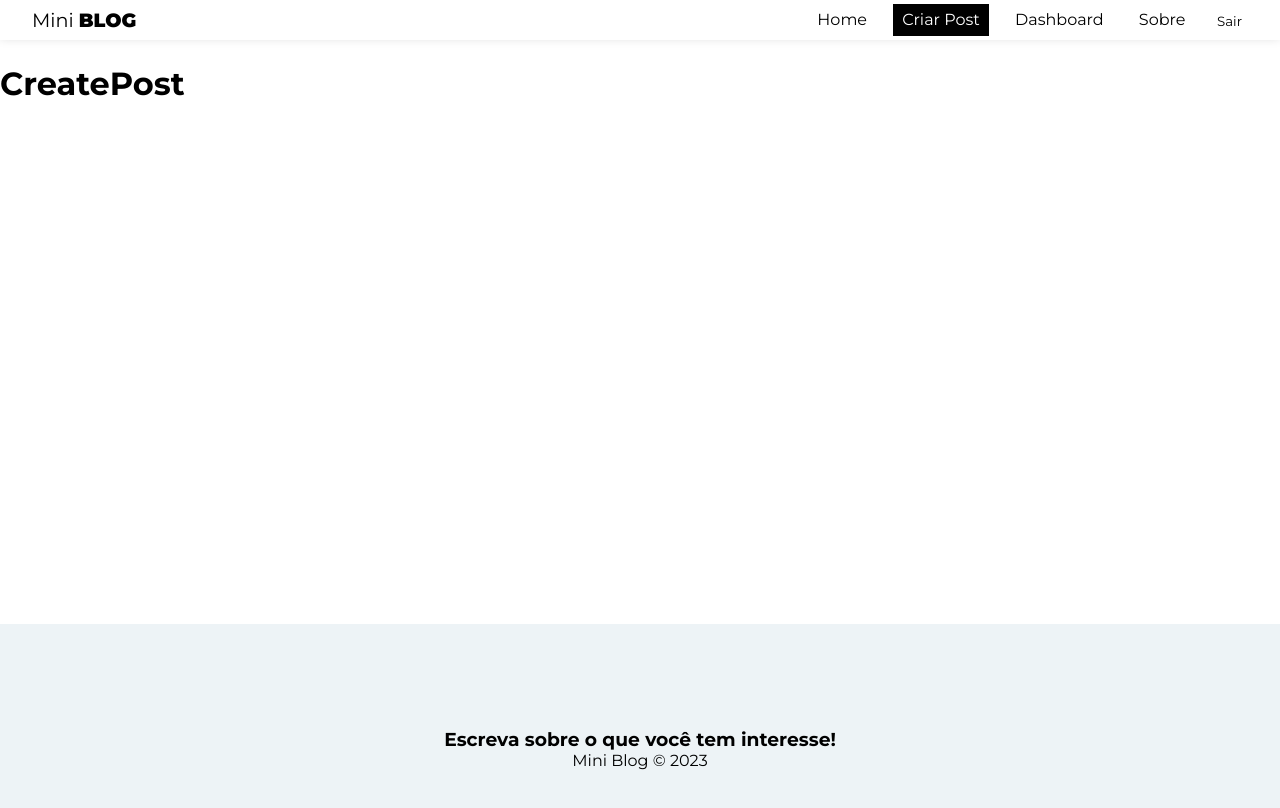
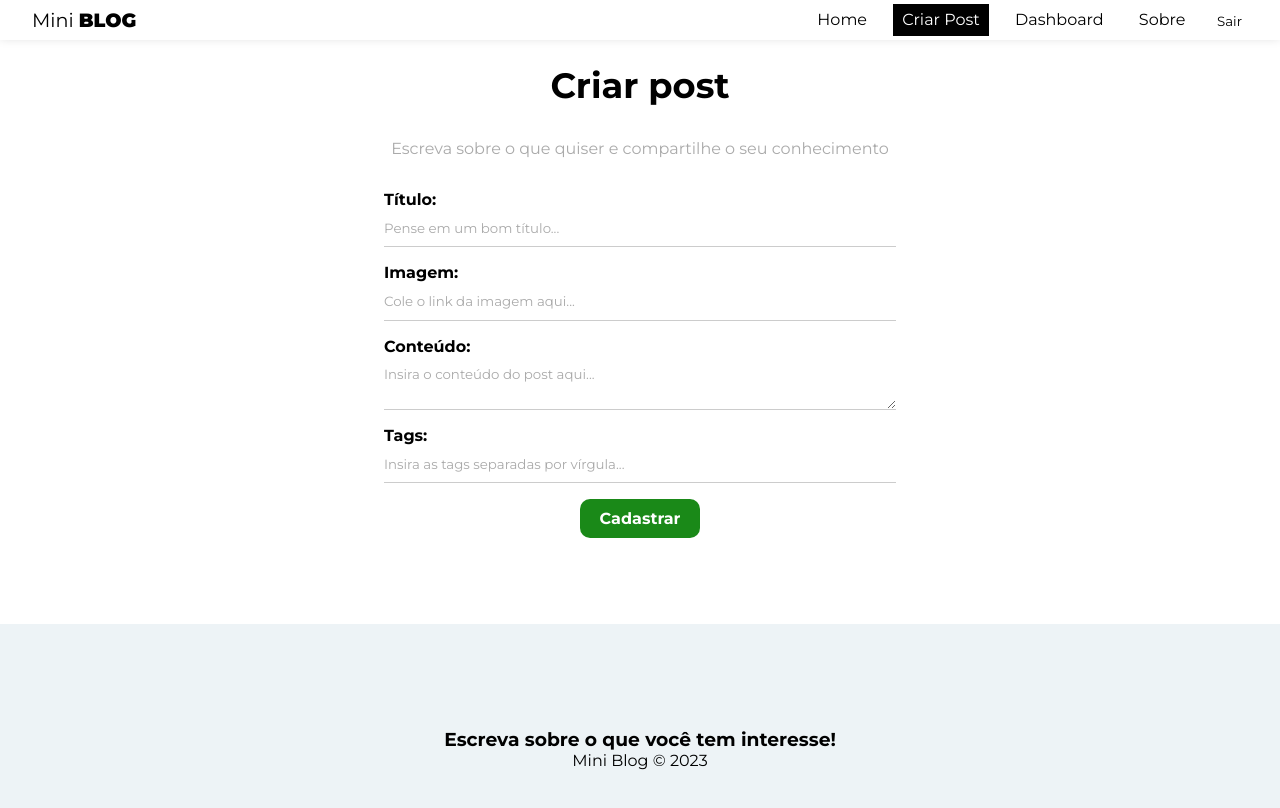
Before and after one commit to AntonioSabino/mini-blog-react, a React (Vite) app: page /posts/create in a window 1280 px wide. Shown: the top 808 px of the page. Built offline with nearby package versions, Linux system fonts and the light colour scheme; no server answers; sample sign-in values are in the browser's storage.

Commit message:
Adicionando estrutura da página CreatePost

```diff
--- a/src/pages/CreatePost/CreatePost.module.css
+++ b/src/pages/CreatePost/CreatePost.module.css
@@ -0,0 +1,12 @@
+.create_post {
+	text-align: center;
+}
+
+.create_post h2 {
+	font-size: 2.2em;
+}
+
+.create_post p {
+	color: #aaa;
+	margin: 2em;
+}
--- a/src/pages/CreatePost/index.tsx
+++ b/src/pages/CreatePost/index.tsx
@@ -1,7 +1,90 @@
+import styles from './CreatePost.module.css'
+import { useState } from 'react'
+
 const CreatePost = () => {
+	const [title, setTitle] = useState('')
+	const [image, setImage] = useState('')
+	const [content, setContent] = useState('')
+	const [tags, setTags] = useState('')
+	// const [formError, setFormError] = useState('')
+
+	const handleSubmit = (e: React.FormEvent<HTMLFormElement>) => {
+		e.preventDefault()
+	}
+
 	return (
-		<div>
-			<h1>CreatePost</h1>
+		<div className={styles.create_post}>
+			<h2>Criar post</h2>
+			<p>Escreva sobre o que quiser e compartilhe o seu conhecimento</p>
+			<form onSubmit={handleSubmit}>
+				<label>
+					<span>Título:</span>
+					<input
+						type='text'
+						name='title'
+						required
+						placeholder='Pense em um bom título...'
+						value={title}
+						onChange={(e) => setTitle(e.target.value)}
+					/>
+				</label>
+				<label>
+					<span>Imagem:</span>
+					<input
+						type='text'
+						name='image'
+						required
+						placeholder='Cole o link da imagem aqui...'
+						value={image}
+						onChange={(e) => setImage(e.target.value)}
+					/>
+				</label>
+				<label>
+					<span>Conteúdo:</span>
+					<textarea
+						name='content'
+						required
+						placeholder='Insira o conteúdo do post aqui...'
+						value={content}
+						onChange={(e) => setContent(e.target.value)}
+					/>
+				</label>
+				<label>
+					<span>Tags:</span>
+					<input
+						type='text'
+						name='tags'
+						required
+						placeholder='Insira as tags separadas por vírgula...'
+						value={tags}
+						onChange={(e) => setTags(e.target.value)}
+					/>
+				</label>
+				<button
+					type='submit'
+					className='btn'
+				>
+					Cadastrar
+				</button>
+				{/* {!loading && (
+					<button
+						type='submit'
+						className='btn'
+					>
+						Cadastrar
+					</button>
+				)}
+				{loading && (
+					<button
+						type='submit'
+						className='btn'
+						disabled
+					>
+						Aguarde
+					</button>
+				)}
+				{error && <p className='error'>{error}</p>} */}
+			</form>
 		</div>
 	)
 }
```
